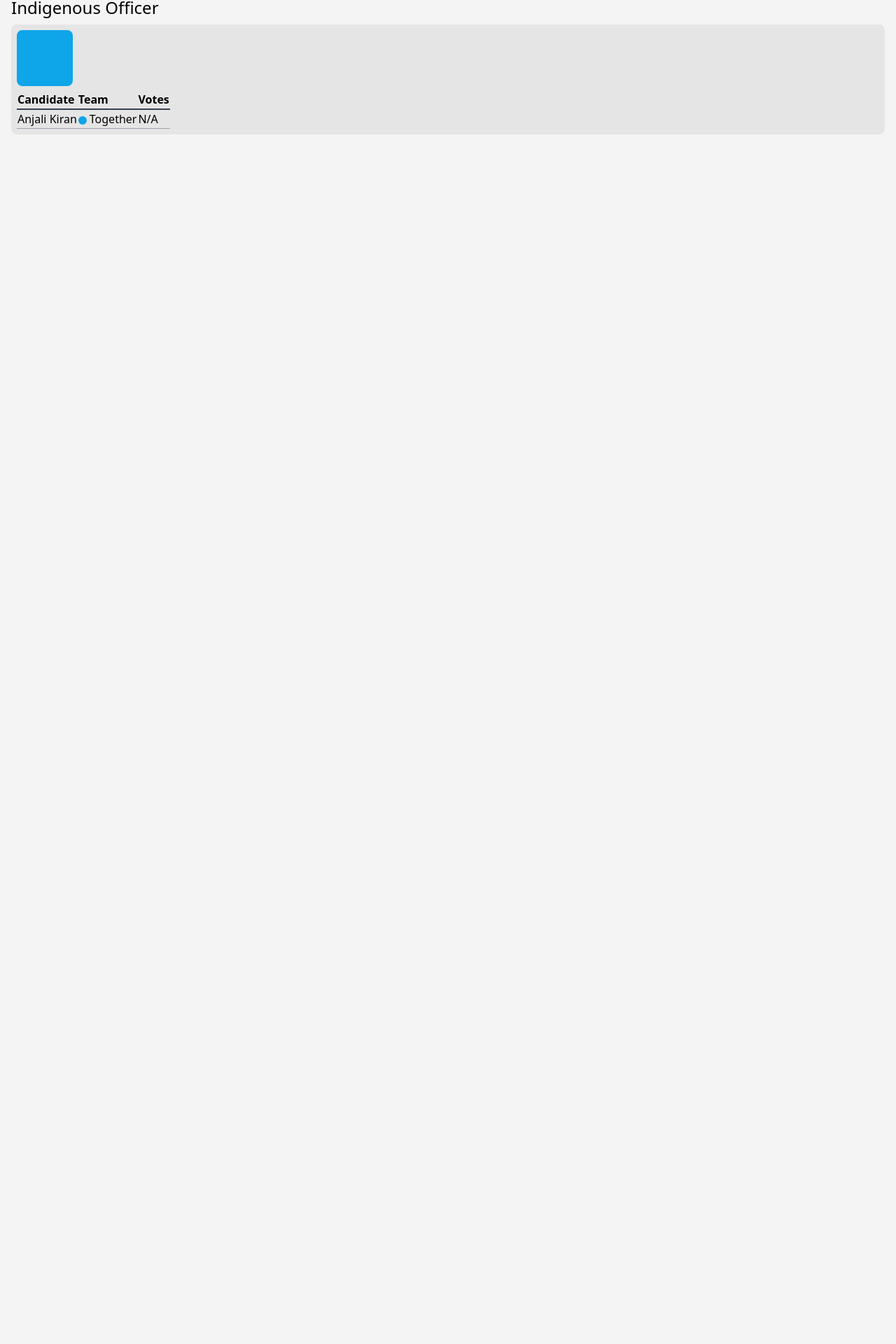
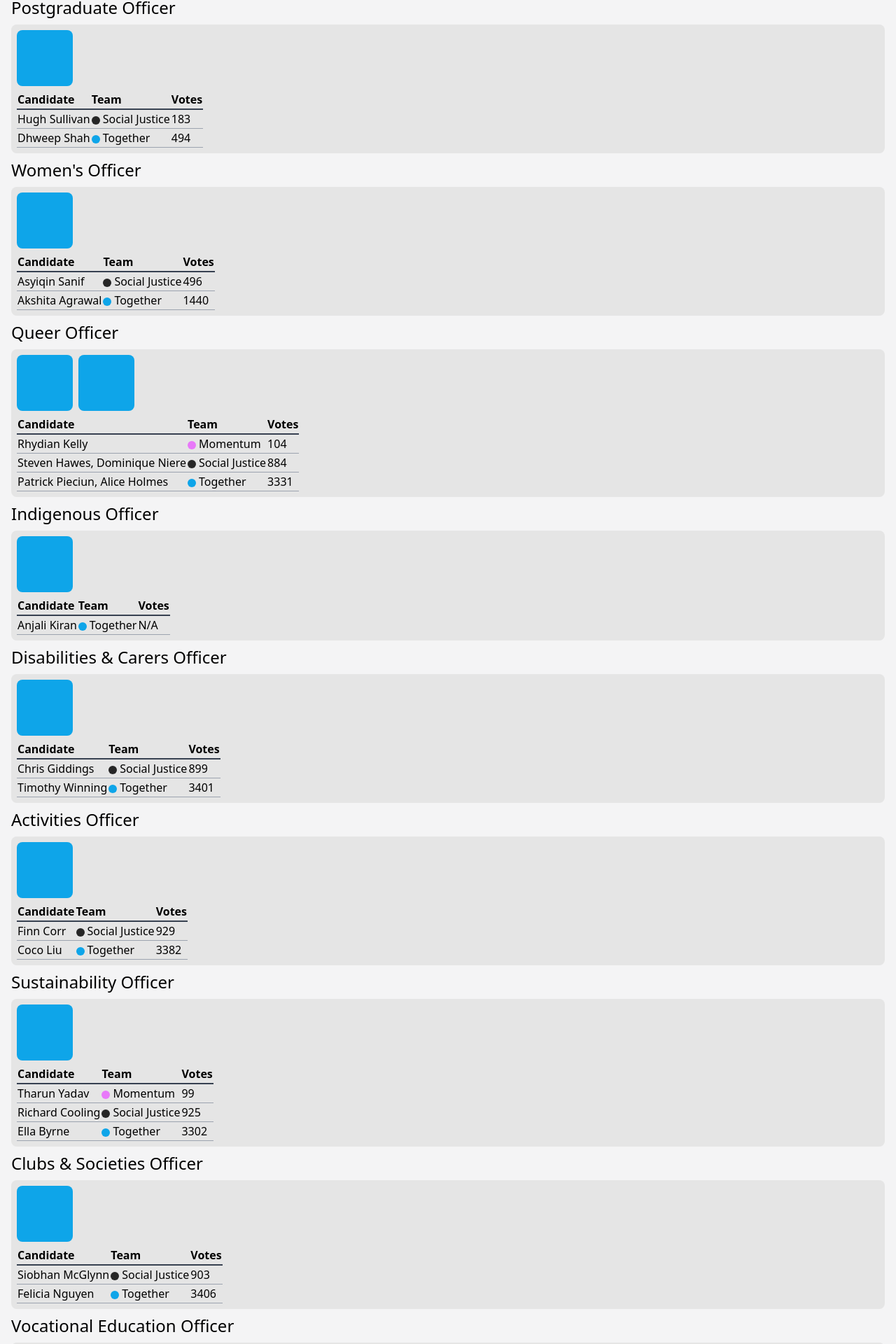
Before and after one commit to dmarmion/rusu-election-results, a React (Vite) app: page / in a window 1280 px wide. Shown: the part 1411-3331 px from the top of the page at 70% size. Before the commit the page ends 1603 px from the top, so only its background shows below. Built offline with nearby package versions, Linux system fonts and the light colour scheme.

Commit message:
Add remaining council positions

```diff
--- a/src/App.tsx
+++ b/src/App.tsx
@@ -1,12 +1,28 @@
+import CouncilMember from "./components/CouncilMember";
 import OverallCouncil from "./components/OverallCouncil";
 
 import results2022 from "../data/2022.json";
-import CouncilMember from "./components/CouncilMember";
+
 import {
+  ACTIVITIES_OFFICER,
+  BRUNSWICK_COORDINATOR,
+  BRUNSWICK_REPRESENTATIVE,
+  BUNDOORA_COORDINATOR,
+  BUNDOORA_EAST_REPRESENTATIVE,
+  BUNDOORA_WEST_REPRESENTATIVE,
+  CITY_COORDINATOR,
+  CITY_REPRESENTATIVE,
+  CLUBS_SOCIETIES_OFFICER,
+  DISABILITIES_CARERS_OFFICER,
   EDUCATION_OFFICER,
   GENERAL_SECRETARY,
   INDIGENOUS_OFFICER,
+  INTERNATIONAL_OFFICER,
+  POSTGRADUATE_OFFICER,
   QUEER_OFFICER,
+  SUSTAINABILITY_OFFICER,
+  VOCATIONAL_EDUCATION_OFFICER,
+  WELFARE_OFFICER,
   WOMENS_OFFICER,
 } from "./utils/labels";
 
@@ -22,38 +38,42 @@ function App() {
 
       <CouncilMember title={GENERAL_SECRETARY} candidates={results2022.generalSecretary} />
       <CouncilMember title={EDUCATION_OFFICER} candidates={results2022.educationOfficer} />
-
+      <CouncilMember title={WELFARE_OFFICER} candidates={results2022.welfareOfficer} />
+      <CouncilMember title={INTERNATIONAL_OFFICER} candidates={results2022.internationalOfficer} />
+      <CouncilMember title={POSTGRADUATE_OFFICER} candidates={results2022.postgraduateOfficer} />
       <CouncilMember title={WOMENS_OFFICER} candidates={results2022.womensOfficer} />
       <CouncilMember title={QUEER_OFFICER} candidates={results2022.queerOfficer} />
       <CouncilMember title={INDIGENOUS_OFFICER} candidates={results2022.indigenousOfficer} />
-
-      {/*
-        Make a component for this part; roles:
-        - General Secretary
-        - Education Officer
-        - Welfare Officer
-        - International Officer
-        - Postgraduate Officer
-        - Women's Officer
-        - Queer Officer
-        - Indigenous Officer
-        - Disabilities & Carers Officer
-        - Activities Officer
-        - Sustainability Officer
-        - Clubs and Societies Officer
-        - Vocational Education Officer
-        - Brunswick Coordinator
-        - Bundoora Coordinator
-        - City Coordinator
-        - Brunswick Representative
-        - Bundoora East Representative
-        - Bundoora West Representative
-        - City Representative
-        - General Representative (x7)
-
-        - Catalyst Editor
-        - NUS Delegates (x7)?
-      */}
+      <CouncilMember
+        title={DISABILITIES_CARERS_OFFICER}
+        candidates={results2022.disabilitiesCarersOfficer}
+      />
+      <CouncilMember title={ACTIVITIES_OFFICER} candidates={results2022.activitiesOfficer} />
+      <CouncilMember
+        title={SUSTAINABILITY_OFFICER}
+        candidates={results2022.sustainabilityOfficer}
+      />
+      <CouncilMember
+        title={CLUBS_SOCIETIES_OFFICER}
+        candidates={results2022.clubsSocietiesOfficer}
+      />
+      <CouncilMember
+        title={VOCATIONAL_EDUCATION_OFFICER}
+        candidates={results2022.vocationalEducationOfficer}
+      />
+      <CouncilMember title={BRUNSWICK_COORDINATOR} candidates={results2022.brunswickCoordinator} />
+      <CouncilMember title={BUNDOORA_COORDINATOR} candidates={results2022.bundooraCoordinator} />
+      <CouncilMember title={CITY_COORDINATOR} candidates={results2022.cityCoordinator} />
+      <CouncilMember title={BRUNSWICK_REPRESENTATIVE} candidates={results2022.brunswickRep} />
+      <CouncilMember
+        title={BUNDOORA_EAST_REPRESENTATIVE}
+        candidates={results2022.bundooraEastRep}
+      />
+      <CouncilMember
+        title={BUNDOORA_WEST_REPRESENTATIVE}
+        candidates={results2022.bundooraWestRep}
+      />
+      <CouncilMember title={CITY_REPRESENTATIVE} candidates={results2022.cityRep} />
     </div>
   );
 }
```
